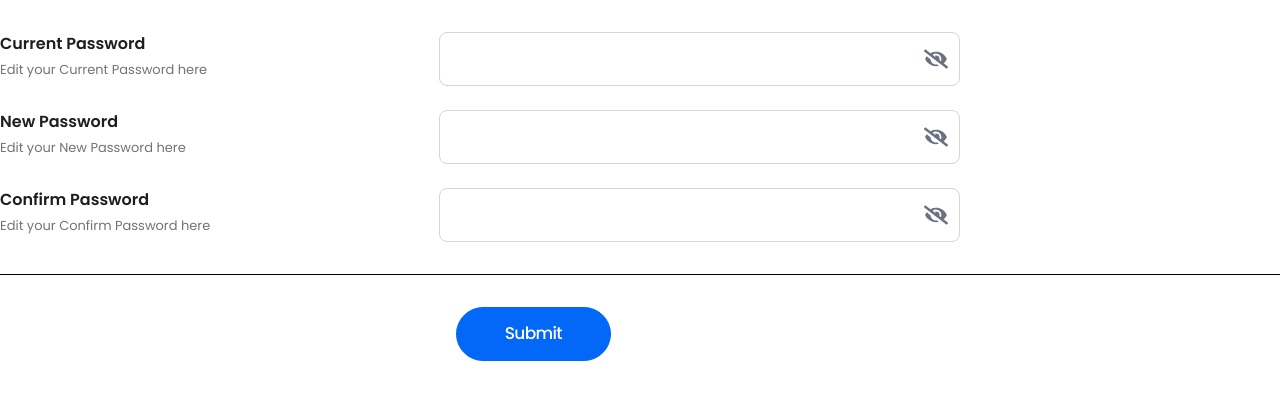
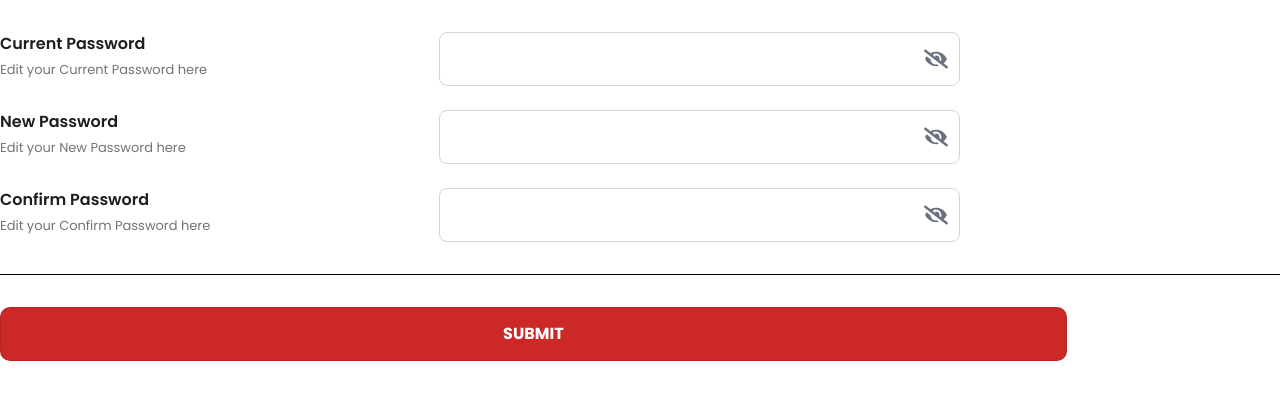
Before and after one commit to Abhinav-FP/eLearning, a Next.js app: page /student/setting/Password in a window 1280 px wide. Shown: the top 400 px of the page. Built offline with nearby package versions, Linux system fonts and the light colour scheme; no server answers.

Commit message:
manage User

```diff
--- a/src/pages/index.js
+++ b/src/pages/index.js
@@ -5,7 +5,7 @@ export default function HomeMain() {
 
   return (
     <>
-  <Main />
-  </>
+      <Main />
+    </>
   );
 }
--- a/src/pages/student/setting/Password.jsx
+++ b/src/pages/student/setting/Password.jsx
@@ -1,27 +1,75 @@
+import Listing from '@/pages/api/Listing';
 import React, { useState } from 'react'
 import toast from "react-hot-toast";
 import { FaEye, FaEyeSlash } from "react-icons/fa";
 
 export default function Password() {
     const [processing, setProcessing] = useState(false);
-    // State to toggle password visibility
     const [showCurrentPassword, setShowCurrentPassword] = useState(true);
     const [showNewPassword, setShowNewPassword] = useState(true);
     const [showConfirmPassword, setShowConfirmPassword] = useState(true);
-    const [errors, setError] = useState({
-        current_password: "",
-        new_password: "",
-        new_password_confirmation: "",
-    })
     const [data, setData] = useState({
         current_password: "",
         new_password: "",
-        new_password_confirmation: "",
+        password_confirmation: "",
     })
 
+    console.log("data", data)
+    const handleChange = (e) => {
+        const { name, value } = e.target;
+        setData((prevState) => ({
+            ...prevState,
+            [name]: value,
+        }));
+    };
 
+    const handleSubmit = async (e) => {
+        e.preventDefault();
+        if (data?.new_password !== data?.password_confirmation) {
+            toast.error("Please match password and confirm password");
+            return;
+        }
+        if (processing) return;
+
+        setProcessing(true);
+        try {
+            const main = new Listing();
+            const response = await main.ResetPassword({
+                existingPassword: data?.current_password,
+                newPassword: data?.password_confirmation,
+            });
+            console.log("response", response)
+            if (response?.data) {
+                toast.success(response.data.message);
+                setData({
+                    password_confirmation: "",
+                    new_password: "",
+                    current_password: "",
+                });
+            } else {
+                toast.error(response.data.message);
+            }
+        } catch (error) {
+            console.error("API error:", error);
+            const status = error?.response?.status;
+            if (status === 401) {
+                toast.error("Unauthorized: Invalid email or password.");
+            } else if (status === 403) {
+                toast.error("Access denied.");
+            } else if (status === 500) {
+                toast.error("Server error. Please try again later.");
+            } else if (status === 404) {
+                toast.error(error?.response?.data?.message);
+            } else {
+                toast.error("Something went wrong. Please try again.");
+            }
+            // toast.error(error?.response?.data?.message || "Something went wrong!");
+        }
+        setProcessing(false);
+    };
     return (
-        <div>
+        <form onSubmit={handleSubmit}>
+            <>
                 <div className="border-b border-opacity-10 border-black py-6 lg:py-8 space-y-4 lg:space-y-6">
                     {/* Current Password Field */}
                     <div className="flex flex-wrap">
@@ -35,20 +83,18 @@ export default function Password() {
                         </div>
                         <div className="w-full lg:w-5/12 lg:pl-3 relative">
                             <input
+                                required
+
                                 type={showCurrentPassword ? "password" : "text"}
                                 name="current_password"
                                 className={`w-full h-11 lg:h-[54px] font-semibold appearance-none block bg-white text-[#46494D] text-base border border-gray-300 rounded-lg py-3 px-3 lg:px-5 leading-tight focus:outline-none
                                `}
                                 value={data.current_password}
-                            onChange={(e) =>
-                                setData("current_password", e.target.value)
-                            }
+                                onChange={handleChange}
                             />
                             <button
                                 type="button"
-                            onClick={() =>
-                                setShowCurrentPassword(!showCurrentPassword)
-                            }
+                                onClick={() => setShowCurrentPassword(!showCurrentPassword)}
                                 className="absolute right-3 top-1/2 transform -translate-y-1/2 text-gray-500"
                             >
                                 {showCurrentPassword ? (
@@ -72,14 +118,14 @@ export default function Password() {
                         </div>
                         <div className="w-full lg:w-5/12 lg:pl-3 relative">
                             <input
+                                required
                                 type={showNewPassword ? "password" : "text"}
                                 name="new_password"
                                 className={`w-full h-11 lg:h-[54px] font-semibold appearance-none block bg-white text-[#46494D]
                                  text-base border border-gray-300 rounded-lg py-3 px-3 lg:px-5 leading-tight focus:outline-none
                                  `}
                                 value={data.new_password}
-                            onChange={(e) =>
-                                setData("new_password", e.target.value)
+                                onChange={handleChange
                                 }
                             />
                             <button
@@ -110,15 +156,12 @@ export default function Password() {
                         <div className="w-full lg:w-5/12 lg:pl-3 relative">
                             <input
                                 type={showConfirmPassword ? "password" : "text"}
-                            name="new_password_confirmation"
+                                name="password_confirmation"
                                 className={`w-full h-11 lg:h-[54px] font-semibold appearance-none block bg-white text-[#46494D] text-base border border-gray-300 rounded-lg py-3 px-3 lg:px-5 leading-tight focus:outline-none
                                 `}
-                            value={data.new_password_confirmation}
-                            onChange={(e) =>
-                                setData(
-                                    "new_password_confirmation",
-                                    e.target.value
-                                )
+                                required
+                                value={data.password_confirmation}
+                                onChange={handleChange
                                 }
                             />
                             <button
@@ -137,19 +180,15 @@ export default function Password() {
                         </div>
                     </div>
                 </div>
-
                 <div className="flex w-full lg:w-10/12 flex-wrap justify-center items-center pt-6 lg:pt-8 space-x-4 lg:space-x-6">
-                <button
-                    // onClick={handleSubmit}
-                    className={`text-white ${processing
-                        ? "bg-gray-400 cursor-not-allowed"
-                        : "bg-[#0367F7] hover:text-[#0367F7] hover:bg-white"
-                        } text-[17px] font-medium tracking-[-0.04em] h-11 lg:h-[54px] py-2.5 px-12 border border-[#0367F7] rounded-full outline-none focus:outline-none ease-linear transition-all duration-150`}
+                    <button className="w-full cursor-pointer border border-[rgba(0,0,0,0.1)] bg-[#CC2828] hover:bg-red-700 uppercase text-white py-3.5 cursor-pointer rounded-[10px] font-bold text-base transition"
+                        type='submit'
                         disabled={processing}
                     >
-                    {processing ? "Processing..." : "Submit"}
+                        {processing ? "Loading" : "Submit"}
                     </button>
                 </div>
-        </div>
+            </>
+        </form>
     )
 }
--- a/src/pages/student/setting/Profile.jsx
+++ b/src/pages/student/setting/Profile.jsx
@@ -1,16 +1,86 @@
 import Image from 'next/image';
-import React, { useState } from 'react'
+import React, { useEffect, useState } from 'react'
 import Profile_img from "../../Assets/Images/hero_top_img.png"
+import Listing from '@/pages/api/Listing';
+import toast from 'react-hot-toast';
 
 export default function Profile() {
+
+    useEffect(() => {
+        const main = new Listing();
+        main.profileVerify()
+          .then((r) => {
+            console.log("r" ,r)
+            const profiledata = r?.data?.data?.user;
+            setData({
+              name: profiledata?.name,
+              email: profiledata?.email,
+              phone: profiledata?.phone,
+            });
+          })
+          .catch((err) => {
+            console.log(err);
+          });
+      }, []);
+
     const [processing, setProcessing] = useState(false);
     const [data, setData] = useState({
-        current_password: "",
-        new_password: "",
-        new_password_confirmation: "",
+        name: "",
+        email: "",
+        phone: "",
     })
+    console.log("data", data)
+    const handleChange = (e) => {
+        const { name, value } = e.target;
+        setData((prevState) => ({
+            ...prevState,
+            [name]: value,
+        }));
+    };
+
+
+    const handleSubmit = async (e) => {
+        e.preventDefault();
+        if (processing) return;
+
+        setProcessing(true);
+        try {
+            const main = new Listing();
+            const response = await main.ProfileUpdate({
+                name: data?.name,
+                email: data?.email,
+                phone: data?.phone
+            });
+            if (response?.data) {
+                toast.success(response.data.message);
+                setData({
+                    phone: "",
+                    name: "",
+                    email: "",
+                });
+            } else {
+                toast.error(response.data.message);
+            }
+        } catch (error) {
+            console.error("API error:", error);
+            const status = error?.response?.status;
+            if (status === 401) {
+                toast.error("Unauthorized: Invalid email or password.");
+            } else if (status === 403) {
+                toast.error("Access denied.");
+            } else if (status === 500) {
+                toast.error("Server error. Please try again later.");
+            } else if (status === 404) {
+                toast.error(error?.response?.data?.message);
+            } else {
+                toast.error("Something went wrong. Please try again.");
+            }
+            // toast.error(error?.response?.data?.message || "Something went wrong!");
+        }
+        setProcessing(false);
+    };
     return (
-        <div>
+            <>
                 <div className="border-b border-opacity-10 border-black flex flex-wrap py-6 lg:py-8">
                     <div className="w-full sm:w-6/12 lg:w-4/12 sm:pr-3 mb-2 sm:mb-0">
                         <label className="block text-[#1E1E1E] font-semibold text-base mb-1">Your Photo</label>
@@ -43,7 +113,9 @@ export default function Profile() {
                             <input type="text"
                                 className="w-full h-11 lg:h-[54px] font-semibold appearance-none block bg-white text-[#46494D] text-base border border-gray-300 rounded-lg py-3 px-3 lg:px-5 leading-tight focus:outline-none"
                                 value={data?.name}
-                            name='name' onChange={(e) => setData('name', e.target.value)}
+                                required
+                                name='name'
+                                onChange={handleChange}
                             />
 
                         </div>
@@ -56,7 +128,9 @@ export default function Profile() {
                         <div className="w-full lg:w-5/12 lg:pl-3">
                             <input type="email"
                                 value={data?.email}
-                            name='email' onChange={(e) => setData('email', e.target.value)}
+                                required
+                                name='email'
+                                onChange={handleChange}
                                 className="w-full h-11 lg:h-[54px] font-semibold appearance-none block bg-white text-[#46494D] text-base border border-gray-300 rounded-lg py-3 px-3 lg:px-5 leading-tight focus:outline-none"
                             />
 
@@ -70,7 +144,9 @@ export default function Profile() {
                         <div className="w-full lg:w-5/12 lg:pl-3">
                             <input type="text"
                                 value={data?.phone}
-                            name='phone' onChange={(e) => setData('phone', e.target.value)}
+                                required
+                                name='phone'
+                                onChange={handleChange}
                                 className="w-full h-11 lg:h-[54px] font-semibold appearance-none block bg-white text-[#46494D] text-base border border-gray-300 rounded-lg py-3 px-3 lg:px-5 leading-tight focus:outline-none"
                             />
 
@@ -78,14 +154,14 @@ export default function Profile() {
                     </div>
                 </div>
                 <div className="flex w-full lg:w-10/12 flex-wrap justify-center items-center pt-6 lg:pt-8 space-x-4 lg:space-x-6">
-                <button
-                    // onClick={handleSubmit}
+                    <button className="w-full cursor-pointer border border-[rgba(0,0,0,0.1)] bg-[#CC2828] hover:bg-red-700 uppercase text-white py-3.5 cursor-pointer rounded-[10px] font-bold text-base transition"
+                        type='submit'
+                        onClick={handleSubmit}
                         disabled={processing}
-                    className="text-white bg-[#0367F7] hover:text-[#0367F7] hover:bg-white text-[17px] font-medium tracking-[-0.04em] h-11 lg:h-[54px] py-2.5 px-12 border border-[#0367F7] rounded-full outline-none focus:outline-none ease-linear transition-all duration-150"
                     >
-                    {processing ? "Submitting..." : "Submit"}
+                        {processing ? "Loading" : "Submit"}
                     </button>
                 </div>
-        </div>
+            </>
     )
 }
```
Also changed, not shown: src/pages/api/Listing.jsx (+6 -2 lines). Lines whose indentation alone changed are shown as unchanged.
